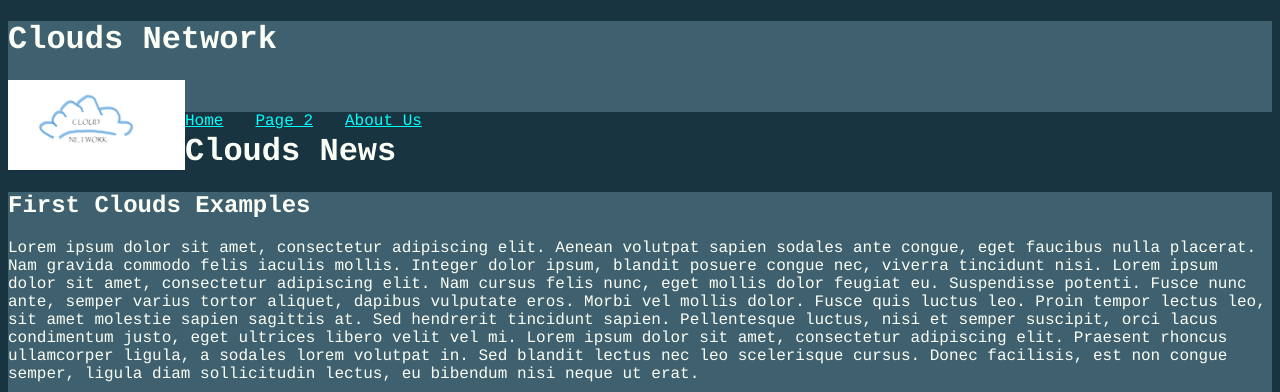
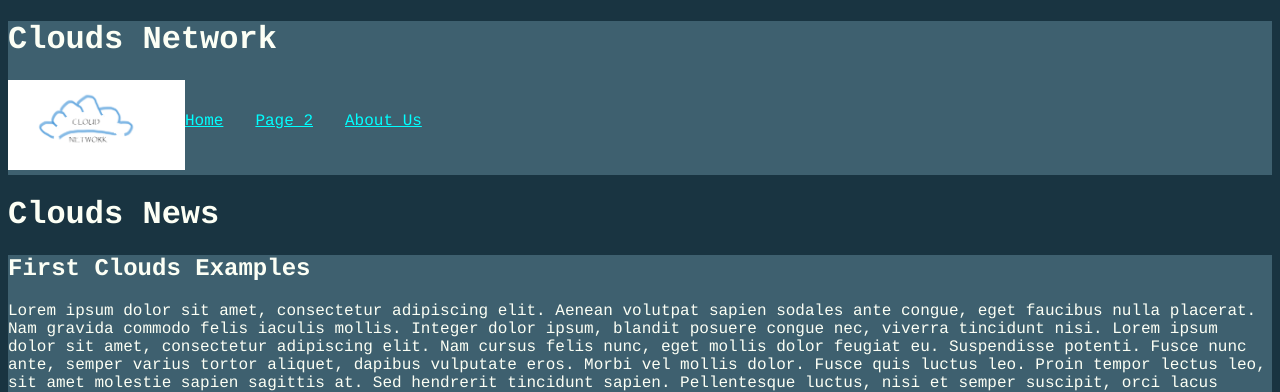
Before and after one commit to laseovalle/laseovalle.github.io, a plain HTML site: page about.html in a window 1280 px wide. Shown: the top 392 px of the page. Drawn offline with Linux system fonts and the light colour scheme.

Commit message:
clearfix

```diff
--- a/about.html
+++ b/about.html
@@ -6,7 +6,7 @@
 </head>
 <body>
 
-<header>
+<header class="clearfix">
     <h1>Clouds Network</h1>
     <nav>
         <div class="main-logo">
```
Also changed, not shown: index.html (+1 -1 lines), page2.html (+1 -1 lines).
